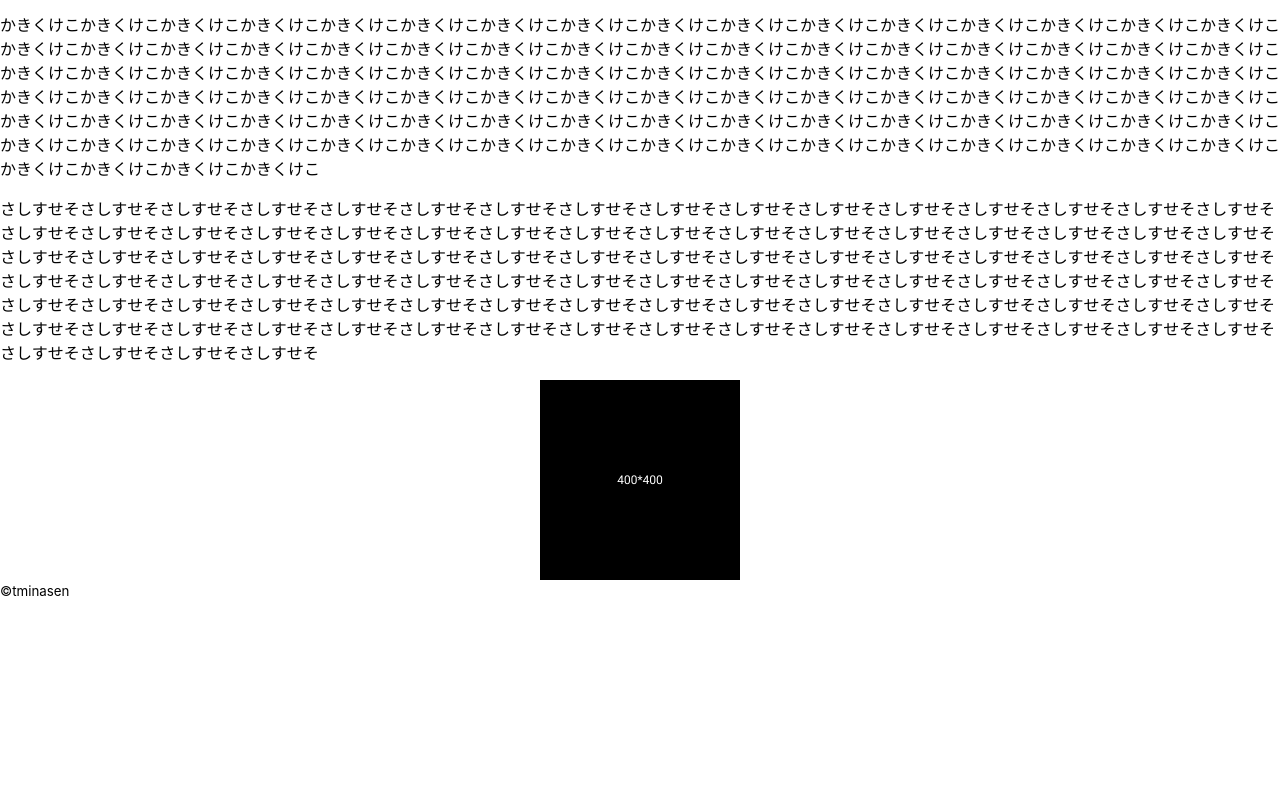
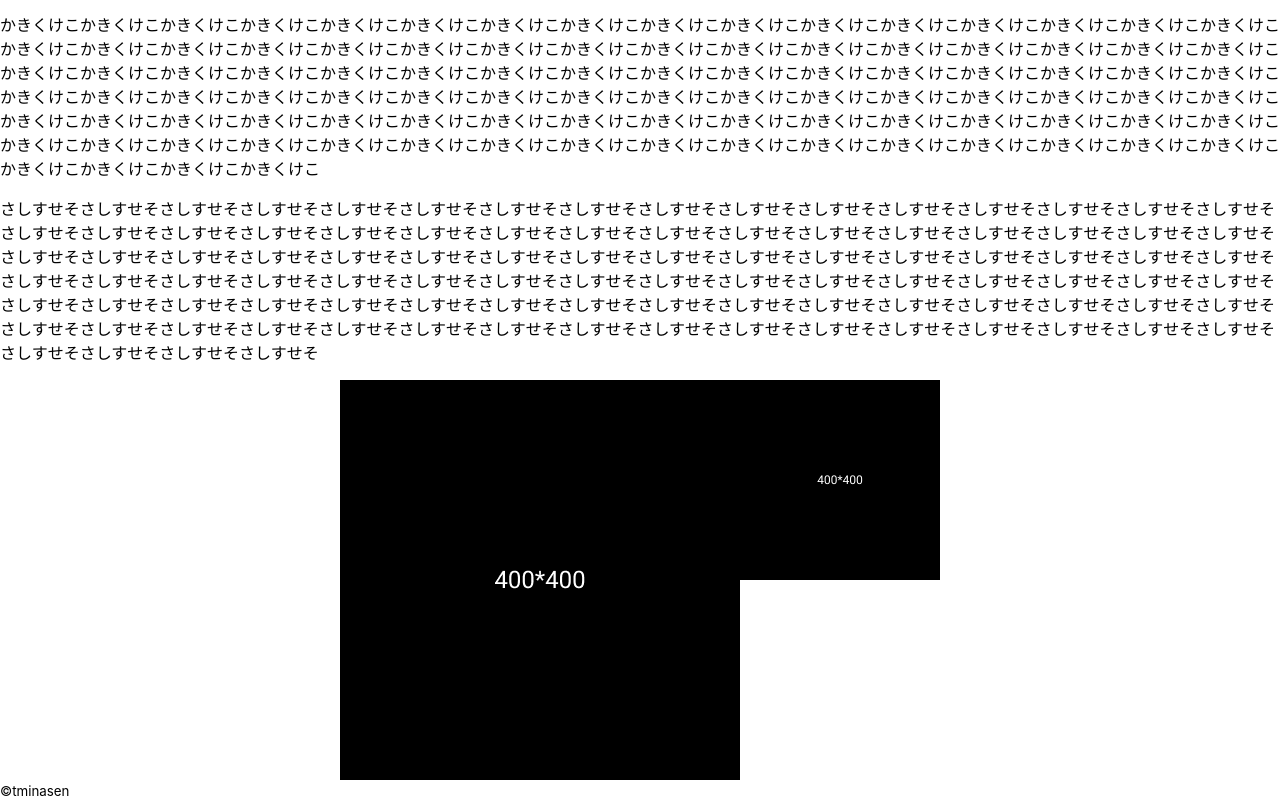
Before and after one commit to Tetsuya-Minase/program-samples, a React (Create React App) app in the folder a11y-react/: page / in a window 1280 px wide. Shown: the part 316-1116 px from the top of the page. Before the commit the page ends 916 px from the top, so only its background shows below. Built offline with nearby package versions, Linux system fonts and the light colour scheme.

Commit message:
fix: eslint-a11y rules

```diff
--- a/a11y-react/src/components/Image.tsx
+++ b/a11y-react/src/components/Image.tsx
@@ -14,8 +14,9 @@ const StyledImage = styled.img`
 interface Props {
   url: string;
 }
-export const Image: React.VFC<Props> = ({url}) => {
+export const Image = ({ url }: Props): JSX.Element => {
   return <Wrapper>
+    <img src={url} />
     <StyledImage src={url} />
   </Wrapper>;
 };
```
Also changed, not shown: a11y-react/.eslintrc.js.
